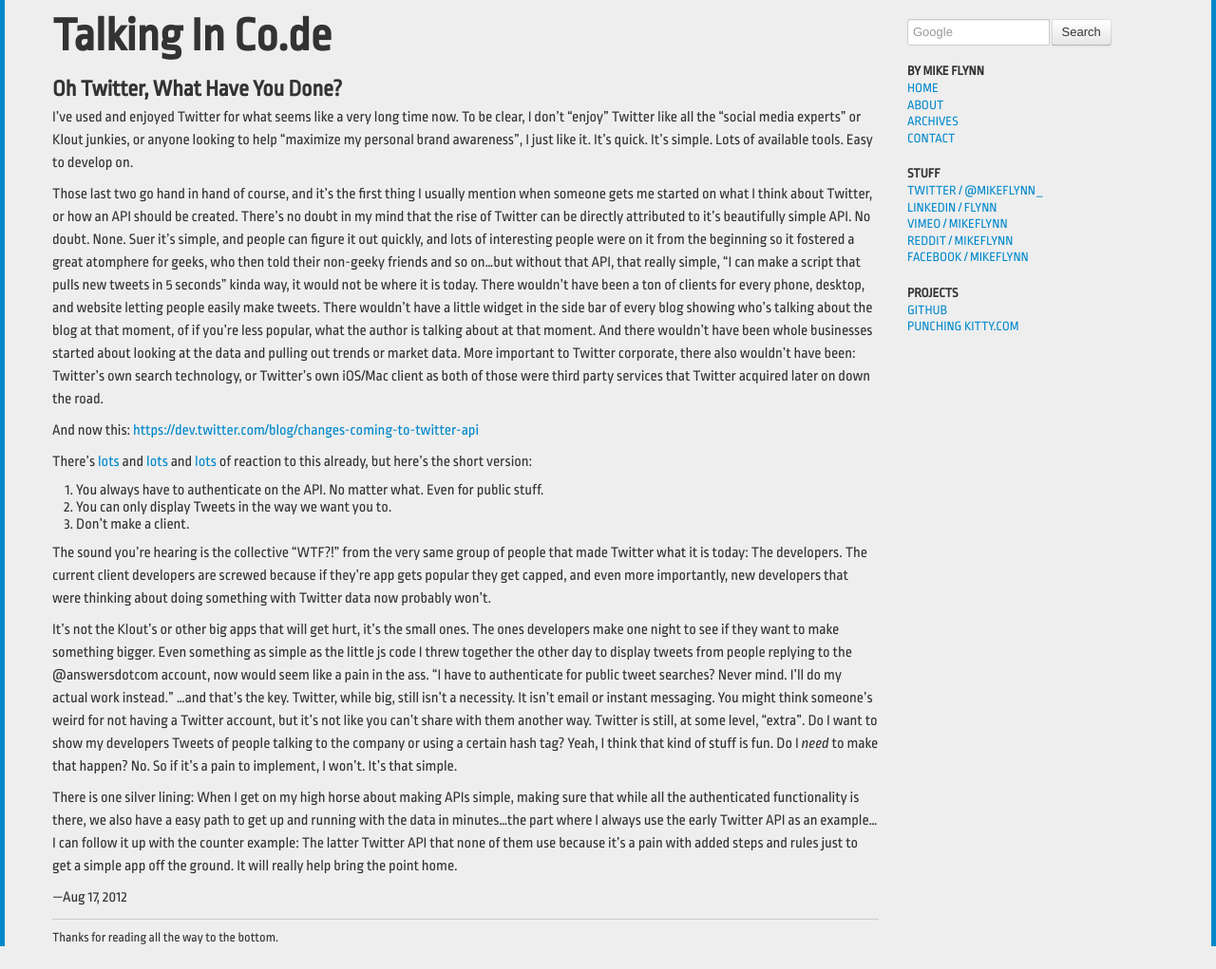
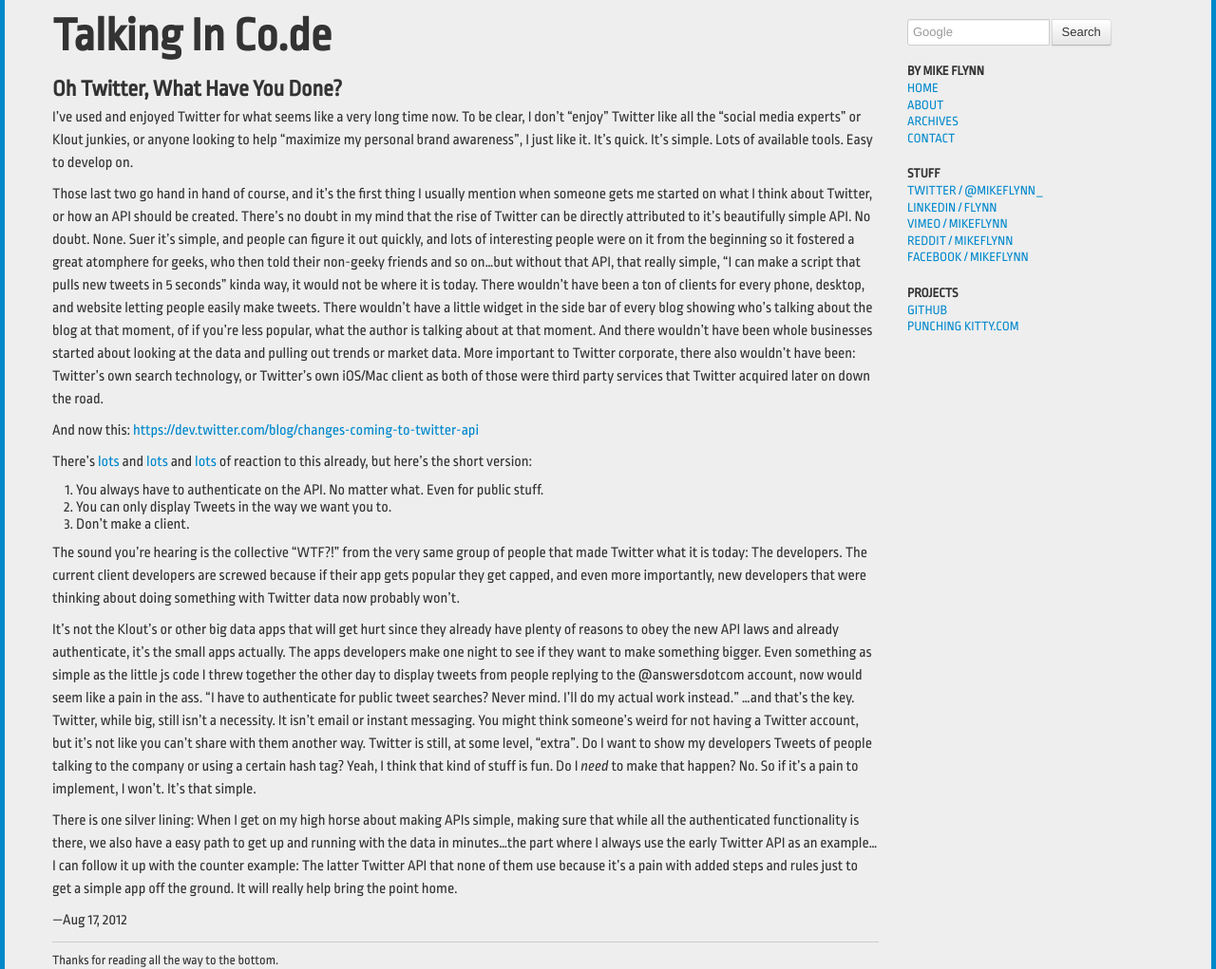
Before and after one commit to mikeflynn/thatmikeflynn.com-archive, a Jekyll site: the page built from _posts/2012-08-17-Oh-Twitter-What-Have-You-Done.markdown, in a window 1280 px wide. Shown: the whole page at 95% size. Built offline with Jekyll 4.4.1, drawn with Linux system fonts in a browser that asks for light colours; nearby versions of some CDN libraries; before the commit the page ends 997 px from its top, so only the background shows below that.

Commit message:
Fixed typo.

```diff
--- a/_posts/2012-08-17-Oh-Twitter-What-Have-You-Done.markdown
+++ b/_posts/2012-08-17-Oh-Twitter-What-Have-You-Done.markdown
@@ -14,8 +14,8 @@
 2. You can only display Tweets in the way we want you to.
 3. Don't make a client.
 
-The sound you're hearing is the collective "WTF?!" from the very same group of people that made Twitter what it is today: The developers. The current client developers are screwed because if they're app gets popular they get capped, and even more importantly, new developers that were thinking about doing something with Twitter data now probably won't.
+The sound you're hearing is the collective "WTF?!" from the very same group of people that made Twitter what it is today: The developers. The current client developers are screwed because if their app gets popular they get capped, and even more importantly, new developers that were thinking about doing something with Twitter data now probably won't.
 
-It's not the Klout's or other big apps that will get hurt, it's the small ones. The ones developers make one night to see if they want to make something bigger. Even something as simple as the little js code I threw together the other day to display tweets from people replying to the @answersdotcom account, now would seem like a pain in the ass. "I have to authenticate for public tweet searches? Never mind. I'll do my actual work instead." ...and that's the key. Twitter, while big, still isn't a necessity. It isn't email or instant messaging. You might think someone's weird for not having a Twitter account, but it's not like you can't share with them another way. Twitter is still, at some level, "extra". Do I want to show my developers Tweets of people talking to the company or using a certain hash tag? Yeah, I think that kind of stuff is fun. Do I *need* to make that happen? No. So if it's a pain to implement, I won't. It's that simple.
+It's not the Klout's or other big data apps that will get hurt since they already have plenty of reasons to obey the new API laws and already authenticate, it's the small apps actually. The apps developers make one night to see if they want to make something bigger. Even something as simple as the little js code I threw together the other day to display tweets from people replying to the @answersdotcom account, now would seem like a pain in the ass. "I have to authenticate for public tweet searches? Never mind. I'll do my actual work instead." ...and that's the key. Twitter, while big, still isn't a necessity. It isn't email or instant messaging. You might think someone's weird for not having a Twitter account, but it's not like you can't share with them another way. Twitter is still, at some level, "extra". Do I want to show my developers Tweets of people talking to the company or using a certain hash tag? Yeah, I think that kind of stuff is fun. Do I *need* to make that happen? No. So if it's a pain to implement, I won't. It's that simple.
 
 There is one silver lining: When I get on my high horse about making APIs simple, making sure that while all the authenticated functionality is there, we also have a easy path to get up and running with the data in minutes...the part where I always use the early Twitter API as an example...I can follow it up with the counter example: The latter Twitter API that none of them use because it's a pain with added steps and rules just to get a simple app off the ground. It will really help bring the point home.
```
